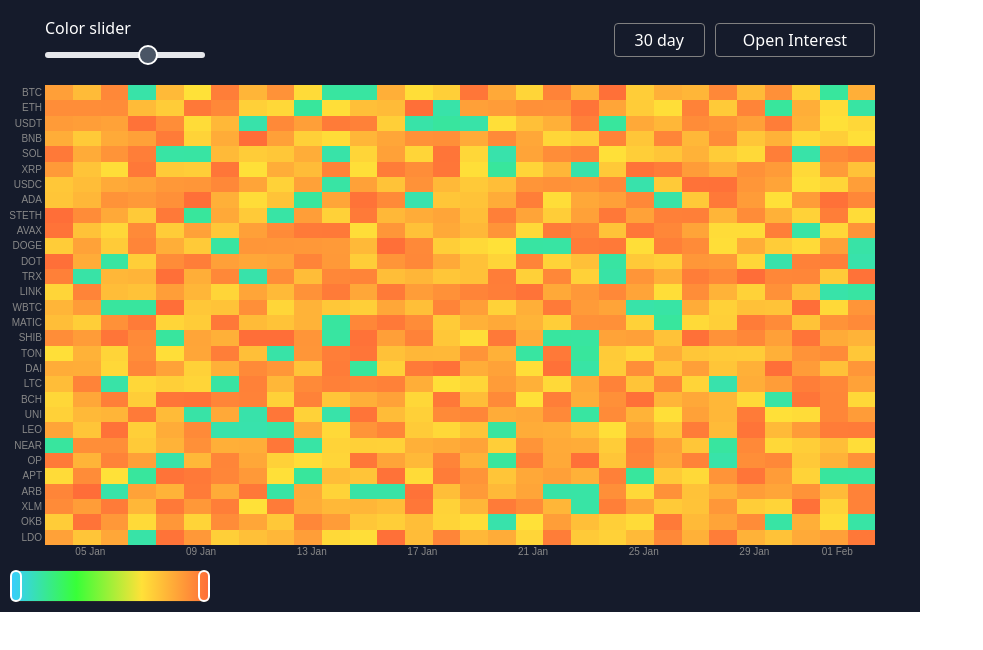
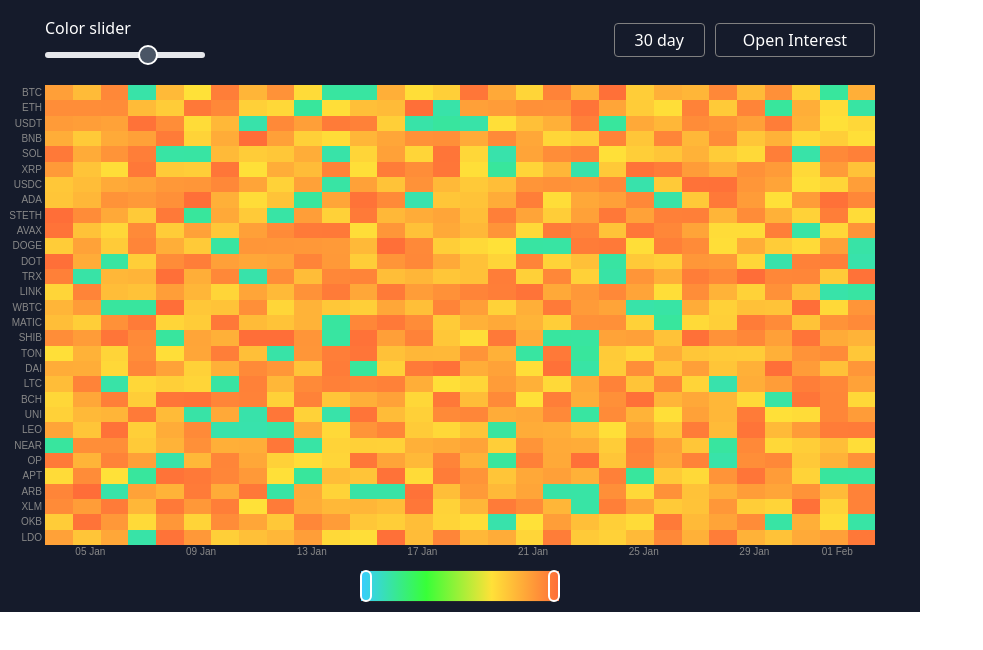
Before and after one commit to wellwe11/graph, a React (Vite) app: page / in a window 1280 px wide. Shown: the top 650 px of the page, without its empty margins (0-983 px from the left). Built offline with nearby package versions, Linux system fonts and the light colour scheme.

Commit message:
added types

```diff
--- a/src/components/graph/components/Heatmap.tsx
+++ b/src/components/graph/components/Heatmap.tsx
@@ -16,7 +16,9 @@
   width,
   height,
   gradientLow,
+  setGradientLow,
   gradientHigh,
+  setGradientHigh,
 }: {
   data: DataObj[];
   liquidationType: "value" | "openInterest";
@@ -26,6 +28,10 @@
   colorSliderValue: number;
   width: number;
   height: number;
+  gradientLow: number;
+  setGradientLow: React.Dispatch<React.SetStateAction<number>>;
+  gradientHigh: number;
+  setGradientHigh: React.Dispatch<React.SetStateAction<number>>;
 }) => {
   const prevCoinAtMouse = useRef<string | null>(null);
   const prevDateAtMouse = useRef<Date | null>(null);
@@ -388,6 +394,9 @@
   useEffect(() => {
     if (!cellsRef.current) return;
 
+    setGradientLow(0);
+    setGradientHigh(0);
+
     if (dataDays < 90) {
       cellsRef
         .current!.interrupt()
@@ -406,8 +415,9 @@
 
       return () => clearTimeout(timer);
     }
-  }, [colorScale, cellsRef, dataDays]);
+  }, [colorScale, cellsRef, dataDays, setGradientLow, setGradientHigh]);
 
+  // gradient-slider
   const percentageScale = d3
     .scaleLinear()
     .domain([0, maxValue])
--- a/src/components/graph/components/gradientSlider.tsx
+++ b/src/components/graph/components/gradientSlider.tsx
@@ -3,6 +3,11 @@
   setGradientLow,
   gradientHigh,
   setGradientHigh,
+}: {
+  gradientLow: number;
+  setGradientLow: React.Dispatch<React.SetStateAction<number>>;
+  gradientHigh: number;
+  setGradientHigh: React.Dispatch<React.SetStateAction<number>>;
 }) => {
   const min = 0;
   const max = 95;
@@ -53,7 +58,7 @@
         style={{ width: `${gradientHigh}%` }}
       />
 
-      <div className="relative h-full w-full rounded border border-zinc-800 overflow-hidden">
+      <div className="relative h-full w-full rounded border border-zinc-800">
         <svg width="100%" height="100%" preserveAspectRatio="none">
           <defs>
             <linearGradient
--- a/src/components/graph/testHeatMap.tsx
+++ b/src/components/graph/testHeatMap.tsx
@@ -148,10 +148,12 @@
         height={height}
         width={width}
         gradientLow={gradientLow}
+        setGradientLow={setGradientLow}
+        setGradientHigh={setGradientHigh}
         gradientHigh={gradientHigh}
       />
 
-      <div>
+      <div className="flex justify-center items-center">
         <GradientSlider
           gradientLow={gradientLow}
           setGradientLow={setGradientLow}
```
